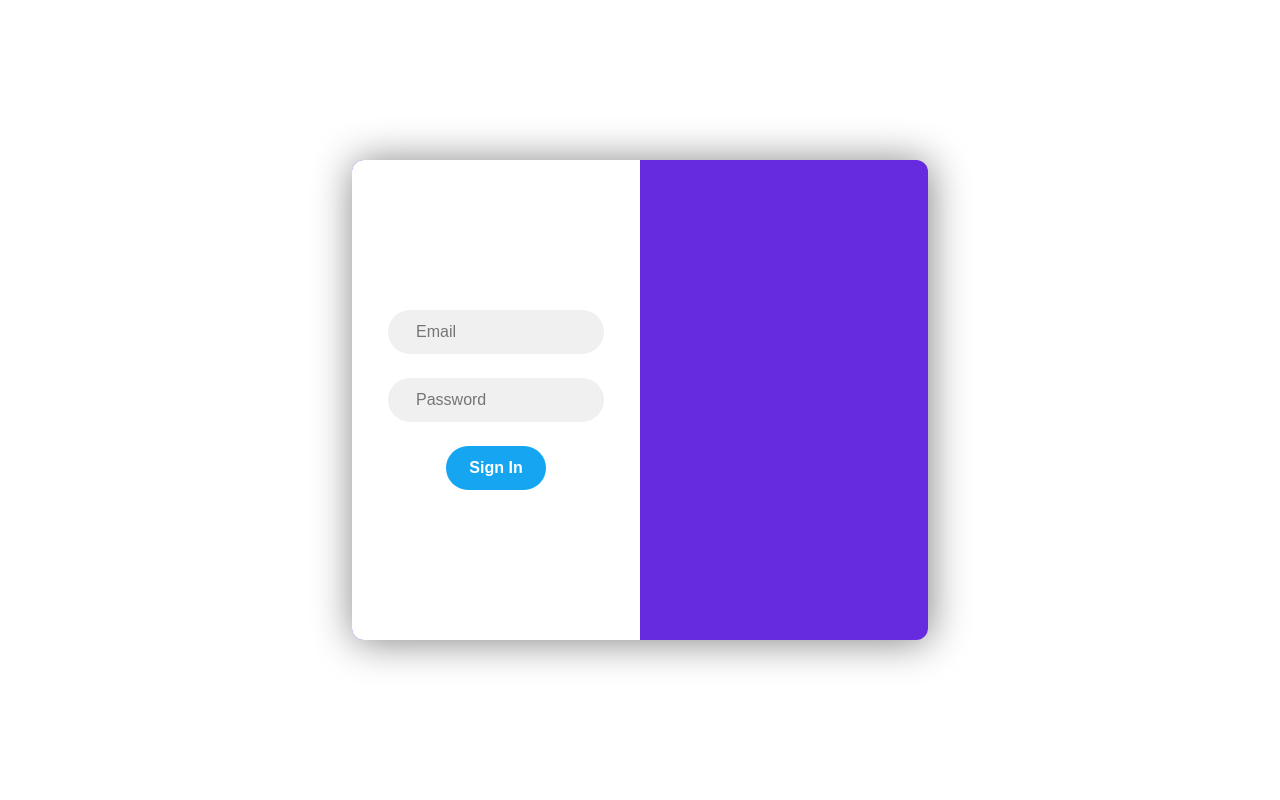
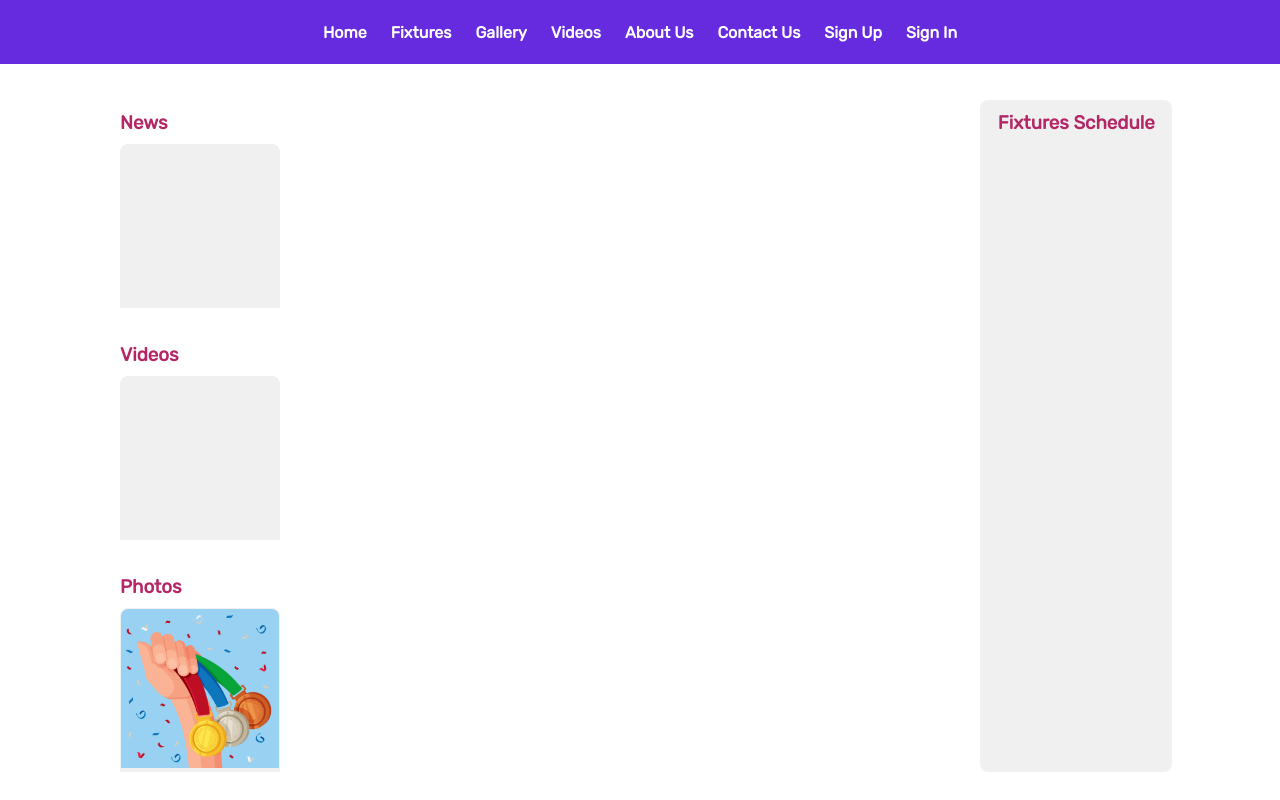
Before and after one commit to BishalAryal1067/StreamingService, a PHP site: page / in a window 1280 px wide. Run offline with PHP 8.4, Linux system fonts and the light colour scheme; some libraries are stand-ins or nearby versions.

Commit message:
login home page

```diff
--- a/index.html
+++ b/index.html
@@ -1,22 +1,75 @@
 <!DOCTYPE html>
 <html lang="en">
+
 <head>
     <meta charset="UTF-8">
     <meta http-equiv="X-UA-Compatible" content="IE=edge">
     <meta name="viewport" content="width=device-width, initial-scale=1.0">
-    <link rel="stylesheet" href="./style/main.css">
-    <title>FunOlympic</title>
+
+    <link rel="stylesheet" href="https://cdnjs.cloudflare.com/ajax/libs/font-awesome/6.1.2/css/all.min.css"
+        integrity="sha512-1sCRPdkRXhBV2PBLUdRb4tMg1w2YPf37qatUFeS7zlBy7jJI8Lf4VHwWfZZfpXtYSLy85pkm9GaYVYMfw5BC1A=="
+        crossorigin="anonymous" referrerpolicy="no-referrer" />
+
+    <link rel="stylesheet" href="./style/index.css">
+    <title>Bajiyang Olympic 2022</title>
 </head>
+
 <body>
+    <!--navigation pane-->
+    <div class="navbar">
+        <div class="nav-link"> <a href="">Home</a></div>
+        <div class="nav-link"> <a href="">Fixtures</a></div>
+        <div class="nav-link"> <a href="">Gallery</a></div>
+        <div class="nav-link"> <a href="">Videos</a></div>
+        <div class="nav-link"> <a href="">About Us</a></div>
+        <div class="nav-link"> <a href="">Contact Us</a></div>
+        <div class="nav-link"> <a href="">Sign Up</a></div>
+        <div class="nav-link"> <a href="">Sign In</a></div>
+    </div>
+    <!--container-->
     <div class="container">
-        <div class="left-section"></div>
-        <div class="right-section">
-            <form action="" method="post">
-                <input type="text" name="email" id="email" placeholder="Email">
-                <input type="password" name="password" id="password" placeholder="Password">
-                <input type="submit" name="login" value="Sign In">
-            </form>
+        <!--container containing news, videos and photos-->
+        <div class="left-container">
+            <!--news container-->
+            <div>
+                <h3>News</h3>
+                <!--card container-->
+                <div class="cards-container">
+                    <!--news card-->
+                    <div class="card">
+
+                    </div>
+                </div>
+            </div>
+            <!--videos container-->
+            <div>
+                <h3>Videos</h3>
+                <!--card container-->
+                <div class="cards-container">
+                    <!--videos card-->
+                    <div class="card">
+
+                    </div>
+                </div>
+            </div>
+            <!--photos container-->
+            <div>
+                <h3>Photos</h3>
+                <!--card container-->
+                <div class="cards-container">
+                    <!--photos container-->
+                    <div class="card">
+                       <img src="./images/medals.jpg" alt="">
+                       <h5>Title of the video</h5>
+                    </div>
+                </div>
+            </div>
+        </div>
+        <!--container containing fixtures-->
+        <div class="right-container">
+            <h3>Fixtures Schedule</h3>
         </div>
     </div>
 </body>
+
 </html>
--- a/scss/_variables.scss
+++ b/scss/_variables.scss
@@ -1,3 +1,5 @@
+@import url('https://fonts.googleapis.com/css2?family=Rubik:wght@all&display=swap');
+$font-type: 'Rubik', sans-serif;
 $primary-color:#672BDF;
 $secondary-color: #16A6F1;
 $tertiary-color: #B52666;
@@ -19,8 +21,8 @@ $font-weights:(
     align-items: $align;
 }
 
-@mixin postionElement($px, $py, $tx, $ty){
-    position: absolute;
+@mixin postionElement($position,$px, $py, $tx, $ty){
+    position: $position;
     left: $px;
     top: $py;
     transform: translate(-$tx,-$ty);
--- /dev/null
+++ b/scss/index.scss
@@ -0,0 +1,82 @@
+@import './variables';
+
+*{
+    font-family: $font-type;
+}
+
+body{
+    @include defineSize(100%, 100vh,0, 0);
+    // @include flexDisplay(row, )
+}
+
+.navbar{
+    @include defineSize(100%, 8vh,0,0);
+    @include flexDisplay(row, center,center);
+    background-color: $primary-color;
+    .nav-link{
+        display: flex;
+        flex-direction: column;
+        margin: 0 .75em;
+        a{
+            font-weight: map-get($map: $font-weights, $key: medium);
+            color: $font-color;
+            text-decoration: none;
+        }
+    }
+}
+
+.container{
+    @include defineSize(85%, 90vh, .75em auto, .75em);
+    @include flexDisplay(row, space-between, center);
+
+    .left-container{
+        @include flexDisplay(column, space-around, flex-start);
+        @include defineSize(80%, 100%, 0, 0);
+
+        div{
+            @include defineSize(100%, 30%,0,.75em);
+            border-radius: .5em;
+            overflow: hidden;
+            h3{
+                margin: 0 0 0.5em 0;
+                color: $tertiary-color;
+            }
+
+            .cards-container{
+                @include defineSize(100%, 12.5em, 0, 0);
+                @include flexDisplay(row, flex-start, center);
+
+                .card{
+                    @include defineSize(10em, 100%,.15em .75em 0 0,0);
+                    border: .1em solid $input-background;
+                    border-radius: .5em;
+                    overflow: hidden;
+                    background-color: $input-background;
+
+                    h5{
+                        margin: 0;
+                    }
+
+                    img{
+                        width: 100%;
+                        height: 80%;
+                    }
+                }
+            }
+
+        }
+
+    }
+
+    .right-container{
+      @include defineSize(18%,96.5%, 0, .15em);
+      @include flexDisplay(column, flex-start, center);
+      background-color:$input-background;
+      border-radius: .5em;
+
+      h3{
+        margin: 0.5em 0;
+        color: $tertiary-color;
+      }
+    }
+}
--- a/scss/main.scss
+++ /dev/null
@@ -1,47 +0,0 @@
-@import './variables';
-
-body{
-    @include defineSize(100%, 100vh, 0,0);
-}
-
-.container{
-    @include defineSize(45%, 60vh, 0,0);
-    @include postionElement(50%, 50%, 50%, 50%);
-    background-color: $primary-color;
-    border-radius: .75em;
-    box-shadow: .1em .1em 2.5em grey;
-    overflow: hidden;
-
-    .leftsection, .right-section{
-       @include defineSize(50%, 100%,0,0)
-    }
-    .right-section{
-        @include flexDisplay(row, space-around, center);
-
-        form{
-            @include flexDisplay(column,center, center);
-            @include defineSize(100%, 100%, 0, 0);
-            background-color: white;
-
-            input{
-                @include defineSize(75%, 2.75em, .75em 0, 0 1.75em);
-                border: none;
-                border-radius:1.75em;
-                font-size: 1em;
-                background-color: $input-background;
-            }
-           input:nth-child(3){
-            @include defineSize(35%, 2.75em, .75em 0, 0);
-            @include buttonDesign($secondary-color, white, none, 1.75em);
-            font-weight:map-get($font-weights, medium)
-           }
-
-        }
-    }
-
-}
-
-
-body{
-
-}
--- /dev/null
+++ b/style/index.css
@@ -0,0 +1,117 @@
+@import url("https://fonts.googleapis.com/css2?family=Rubik:wght@all&display=swap");
+* {
+  font-family: "Rubik", sans-serif;
+}
+
+body {
+  box-sizing: border-box;
+  width: 100%;
+  height: 100vh;
+  margin: 0;
+  padding: 0;
+}
+
+.navbar {
+  box-sizing: border-box;
+  width: 100%;
+  height: 8vh;
+  margin: 0;
+  padding: 0;
+  display: flex;
+  flex-direction: row;
+  justify-content: center;
+  align-items: center;
+  background-color: #672BDF;
+}
+.navbar .nav-link {
+  display: flex;
+  flex-direction: column;
+  margin: 0 0.75em;
+}
+.navbar .nav-link a {
+  font-weight: 600;
+  color: white;
+  text-decoration: none;
+}
+
+.container {
+  box-sizing: border-box;
+  width: 85%;
+  height: 90vh;
+  margin: 0.75em auto;
+  padding: 0.75em;
+  display: flex;
+  flex-direction: row;
+  justify-content: space-between;
+  align-items: center;
+}
+.container .left-container {
+  display: flex;
+  flex-direction: column;
+  justify-content: space-around;
+  align-items: flex-start;
+  box-sizing: border-box;
+  width: 80%;
+  height: 100%;
+  margin: 0;
+  padding: 0;
+}
+.container .left-container div {
+  box-sizing: border-box;
+  width: 100%;
+  height: 30%;
+  margin: 0;
+  padding: 0.75em;
+  border-radius: 0.5em;
+  overflow: hidden;
+}
+.container .left-container div h3 {
+  margin: 0 0 0.5em 0;
+  color: #B52666;
+}
+.container .left-container div .cards-container {
+  box-sizing: border-box;
+  width: 100%;
+  height: 12.5em;
+  margin: 0;
+  padding: 0;
+  display: flex;
+  flex-direction: row;
+  justify-content: flex-start;
+  align-items: center;
+}
+.container .left-container div .cards-container .card {
+  box-sizing: border-box;
+  width: 10em;
+  height: 100%;
+  margin: 0.15em 0.75em 0 0;
+  padding: 0;
+  border: 0.1em solid rgb(240, 240, 240);
+  border-radius: 0.5em;
+  overflow: hidden;
+  background-color: rgb(240, 240, 240);
+}
+.container .left-container div .cards-container .card h5 {
+  margin: 0;
+}
+.container .left-container div .cards-container .card img {
+  width: 100%;
+  height: 80%;
+}
+.container .right-container {
+  box-sizing: border-box;
+  width: 18%;
+  height: 96.5%;
+  margin: 0;
+  padding: 0.15em;
+  display: flex;
+  flex-direction: column;
+  justify-content: flex-start;
+  align-items: center;
+  background-color: rgb(240, 240, 240);
+  border-radius: 0.5em;
+}
+.container .right-container h3 {
+  margin: 0.5em 0;
+  color: #B52666;
+}/*# sourceMappingURL=index.css.map */
--- a/style/main.css
+++ b/style/login.css
@@ -1,3 +1,8 @@
+@import url("https://fonts.googleapis.com/css2?family=Rubik:wght@all&display=swap");
+* {
+  font-family: "Rubik", sans-serif;
+}
+
 body {
   box-sizing: border-box;
   width: 100%;
@@ -12,7 +17,7 @@ body {
   height: 60vh;
   margin: 0;
   padding: 0;
-  position: absolute;
+  position: relative;
   left: 50%;
   top: 50%;
   transform: translate(-50%, -50%);
@@ -20,19 +25,34 @@ body {
   border-radius: 0.75em;
   box-shadow: 0.1em 0.1em 2.5em grey;
   overflow: hidden;
+  display: flex;
 }
-.container .leftsection, .container .right-section {
+.container .left-section,
+.container .right-section {
   box-sizing: border-box;
   width: 50%;
   height: 100%;
   margin: 0;
   padding: 0;
 }
+.container .left-section {
+  position: relative;
+  display: flex;
+  flex-direction: column;
+  justify-content: center;
+  align-items: center;
+}
+.container .left-section > img {
+  width: 20em;
+  height: 20em;
+  border-radius: 50%;
+}
 .container .right-section {
   display: flex;
-  flex-direction: row;
-  justify-content: space-around;
+  flex-direction: column;
+  justify-content: center;
   align-items: center;
+  background-color: white;
 }
 .container .right-section form {
   display: flex;
@@ -41,10 +61,9 @@ body {
   align-items: center;
   box-sizing: border-box;
   width: 100%;
-  height: 100%;
+  height: auto;
   margin: 0;
   padding: 0;
-  background-color: white;
 }
 .container .right-section form input {
   box-sizing: border-box;
@@ -56,6 +75,10 @@ body {
   border-radius: 1.75em;
   font-size: 1em;
   background-color: rgb(240, 240, 240);
+  outline: none;
+}
+.container .right-section form:hover, .container .right-section form:active {
+  outline: none;
 }
 .container .right-section form input:nth-child(3) {
   box-sizing: border-box;
@@ -69,4 +92,4 @@ body {
   border-radius: 1.75em;
   cursor: pointer;
   font-weight: 600;
-}/*# sourceMappingURL=main.css.map */
+}/*# sourceMappingURL=login.css.map */
```
Also changed, not shown: login.html (added, +27 -0 lines), scss/login.scss (added, +60 -0 lines), images/medals.jpg (added), 4 other files.
